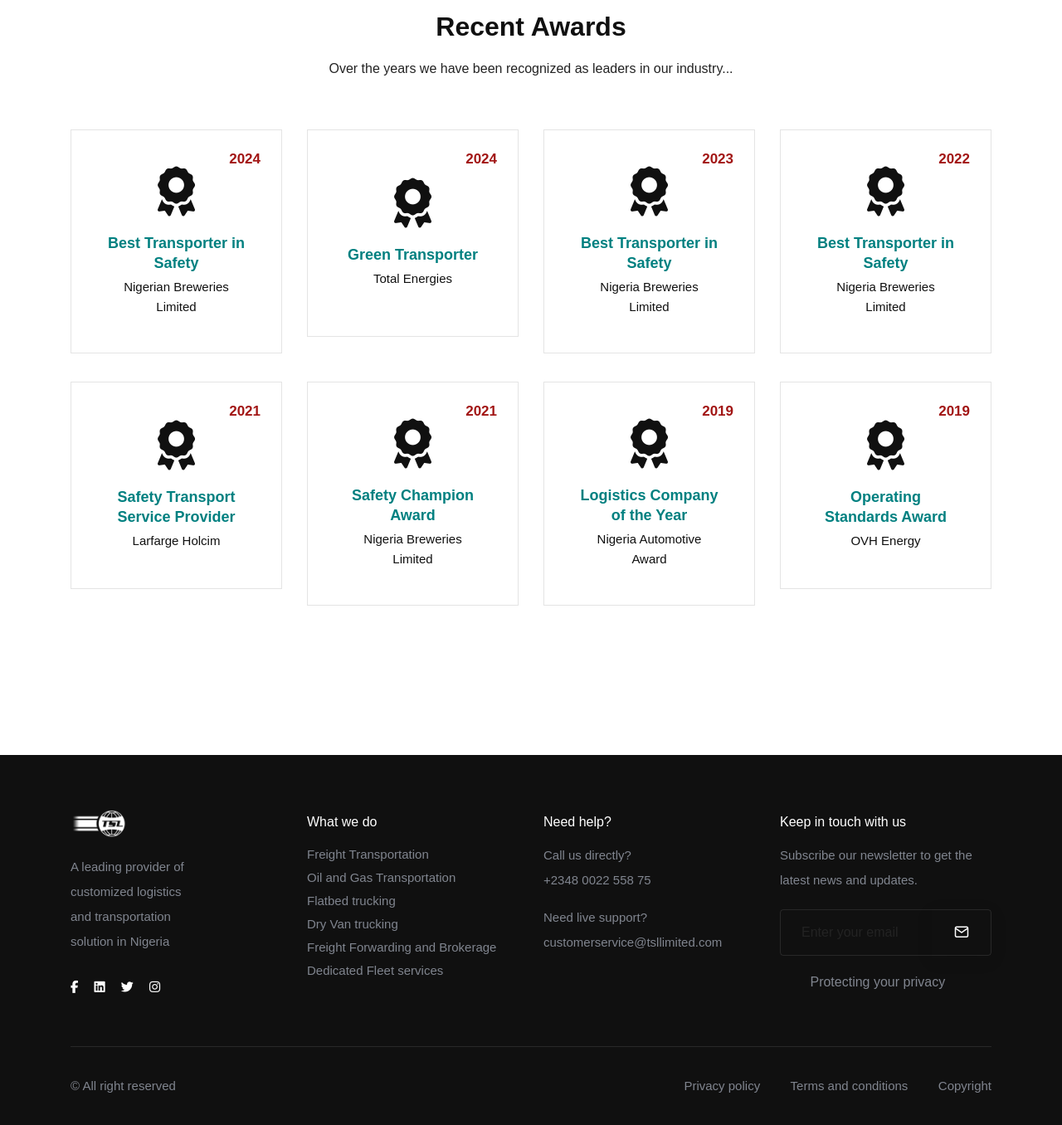
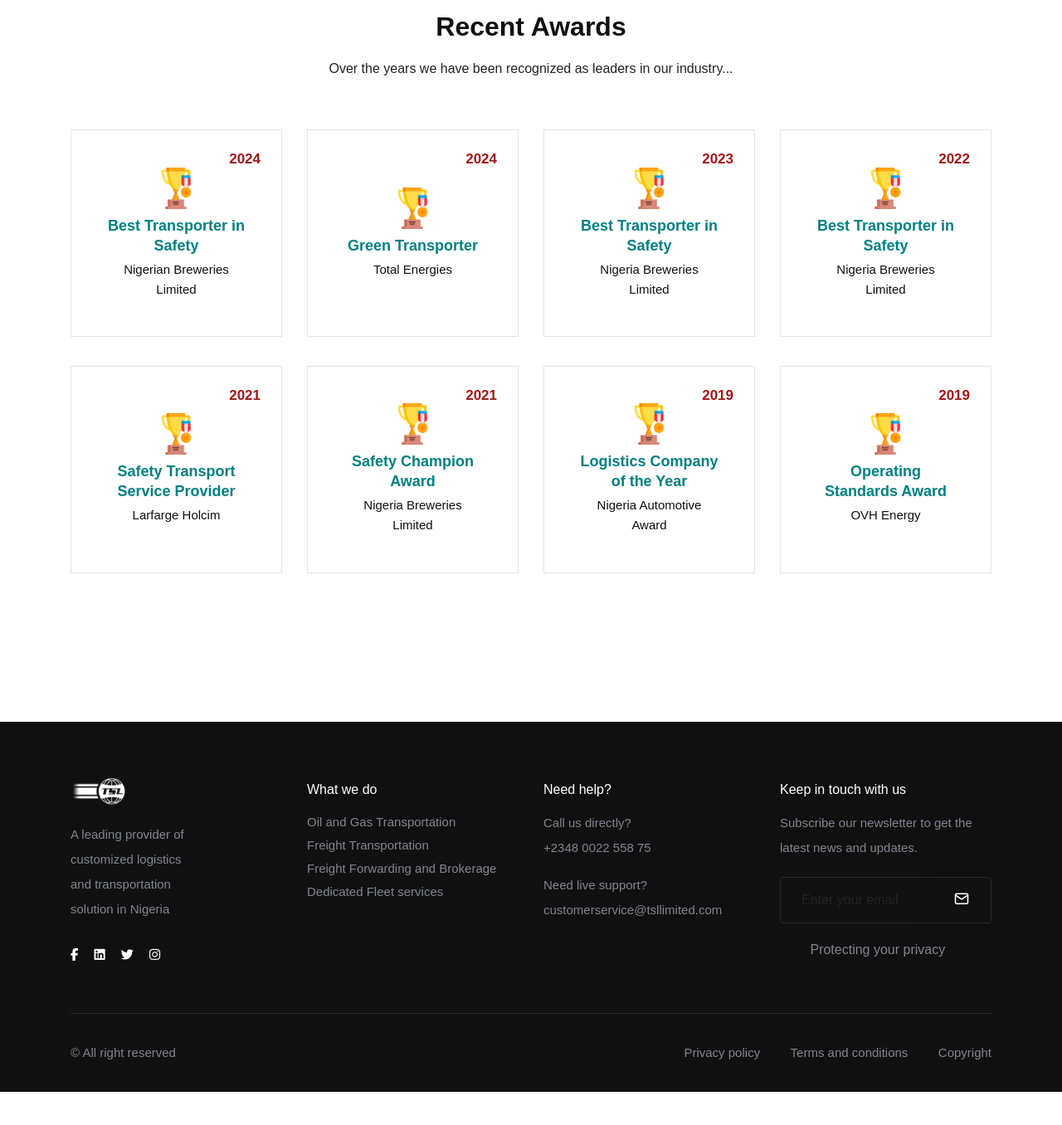
Before and after one commit to idongataide/tsl, a PHP site: template views/about-us.php in a window 1280 px wide. Shown: the part 3148-4504 px from the top of the page at 83% size. After the commit the page ends 4464 px from the top, so only its background shows below. Run offline with PHP 8.4, Linux system fonts and the light colour scheme; the template is opened without the code that fills it, so the values that code supplies are empty; some libraries are stand-ins or nearby versions; some web fonts are replaced.

Commit message:
first commit

```diff
--- a/views/about-us.php
+++ b/views/about-us.php
@@ -252,7 +252,7 @@
                             <span class="alt-font fw-600 fs-17 text-uppercase text-primary position-absolute right-25px top-20px lg-right-15px lg-top-10px">
                                 <?= $award['year'] ?>
                             </span>
-                            <i class="fa fa-award icon-double-large text-dark-gray mb-20px"></i>
+                            <img class="w-30 mb-5" src="<?php echo base_url(); ?>/assets/img/award.png" alt="">
                         </div>
                         <div class="feature-box-content">
                             <h5 class="lh-24 fs-18 text-teal mb-3 fw-600 d-block"><?= $award['title'] ?></h5>
--- a/views/layouts/footer.php
+++ b/views/layouts/footer.php
@@ -22,10 +22,10 @@
                     <div class="col-lg-3 col-md-3 col-sm-5 offset-xl-1 offset-md-0 offset-sm-1 md-mb-30px">
                         <span class="fs-16 d-block text-white fw-500 mb-10px">What we do</span>
                         <ul>
+                            <li><a href="<?php echo base_url(); ?>/services/oil_gas">Oil and Gas Transportation</a></li>
                             <li><a href="<?php echo base_url(); ?>/services/transport">Freight Transportation</a></li>
-                            <li><a href="<?php echo base_url(); ?>/services/oil_gas">Oil and Gas Transportation</a></li>
-                            <li><a href="<?php echo base_url(); ?>/services/dryvan">Flatbed trucking</a></li>
-                            <li><a href="<?php echo base_url(); ?>/services/dryvan">Dry Van trucking</a></li>
+                            <!-- <li><a href="<?php echo base_url(); ?>/services/dryvan">Flatbed trucking</a></li> -->
+                            <!-- <li><a href="<?php echo base_url(); ?>/services/dryvan">Dry Van trucking</a></li> -->
                             <li><a href="<?php echo base_url(); ?>/services/freight">Freight Forwarding and Brokerage</a></li>
                             <li><a href="<?php echo base_url(); ?>/services/fleets">Dedicated Fleet services</a></li>
                         </ul>
```
Also changed, not shown: assets/img/award.png (added).
